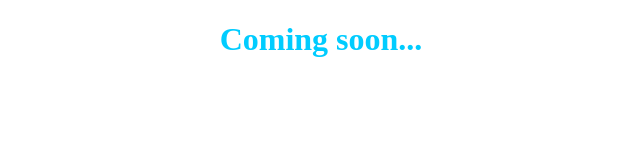
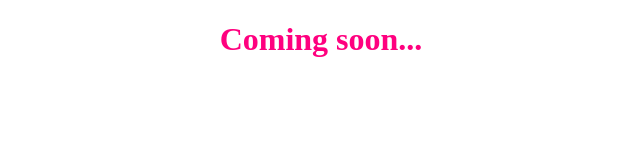
Before and after one commit to itsvks19/itsvks19, a plain HTML site: page index.html in a window 1280 px wide. Shown: the whole page, without its empty margins (319-959 px from the left). Drawn offline with Linux system fonts and the light colour scheme.

Commit message:
update index.html

```diff
--- a/index.html
+++ b/index.html
@@ -8,7 +8,7 @@
     <title>Vivek Kumar Sahani(aka @itsvks19)</title>
     <style>
         .coming {
-            color: #00ccff;
+            color: #ff007f;
             text-align: center;
         }
     </style>
```
